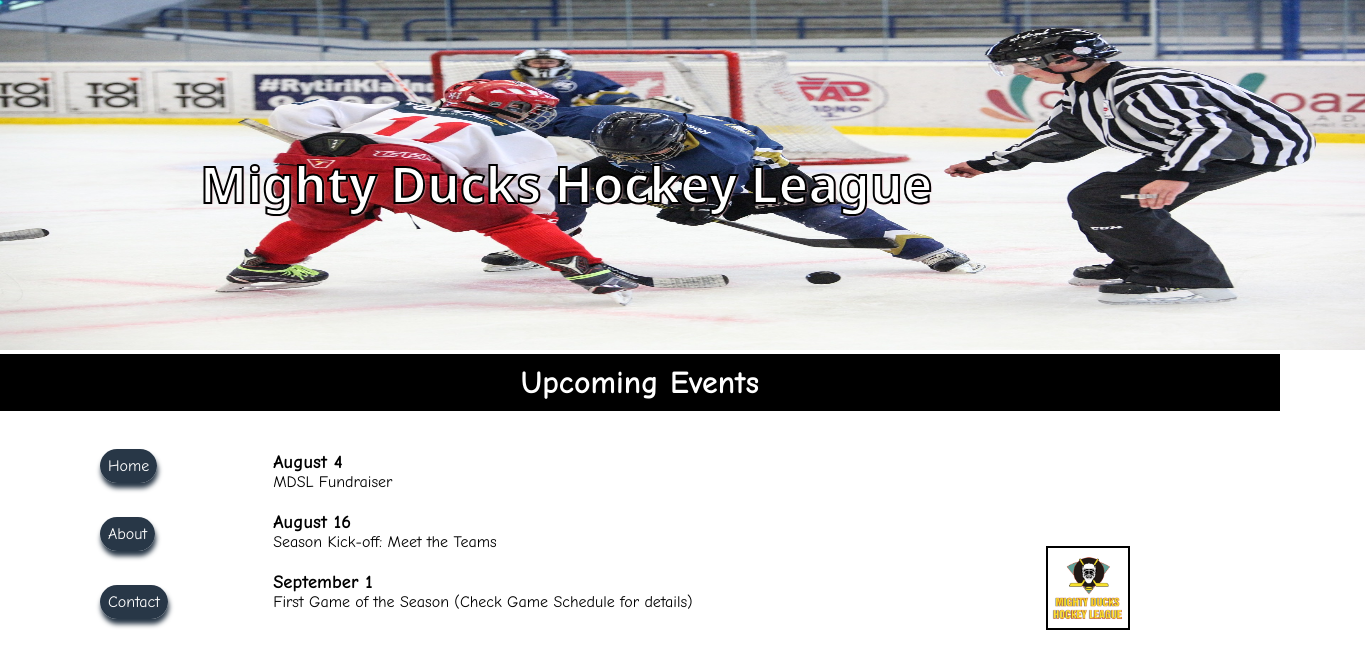
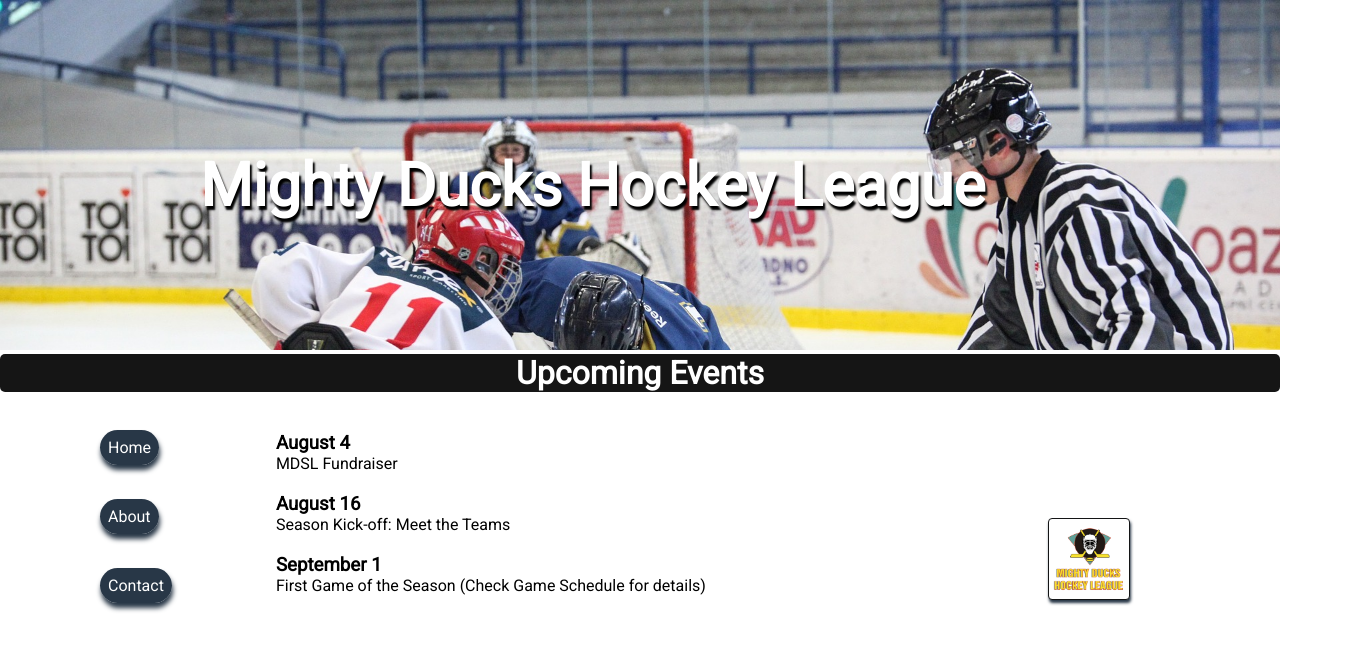
Before and after one commit to SPablo2191/frontend-mindhub, a plain HTML site: page classes/hockey/templates/index.html in a window 1280 px wide. Shown: the whole page, 1365 px wide, since content can reach past the window. Drawn offline with Linux system fonts and the light colour scheme.

Commit message:
feat: ui style upgrade

```diff
--- a/classes/hockey/assets/styles/styles.css
+++ b/classes/hockey/assets/styles/styles.css
@@ -1,6 +1,6 @@
 *{
     margin: 0;
-    font-family: 'Comic Sans MS', 'Chalkboard SE', 'Comic Neue', sans-serif;
+    font-family: 'Roboto';
     padding: 0;
 }
 section{
@@ -29,41 +29,42 @@ section > article{
     box-shadow: 1px 5px 5px #283747;
 }
 .events_title{
-    background-color: black;
+    background-color: rgba(0, 0, 0, 0.919);
+    color: white;
+    border-radius: 5px;
     width: 100%;
     height: 100%;
-    color: white;
     justify-content: center;
-    padding-top: 10px;
-    padding-bottom: 10px;
 }
 
 .banner{
     height: 350px;
-    width: 1365px;
-    margin: 0;
+    width: 100%;
+    object-fit: cover;
+    object-position: 100% 0;
 }
 .logo {
     background-color: white;
-    border: 2px solid black;
+    border-radius: 4px;
+    box-shadow: 1px 3px 3px #283747;
+    border:1px solid #131415;
     width: 5rem;
     height: 5rem;
     position: absolute;
     right: 150px;
-    bottom: 170px;
+    bottom: 200px;
 }
-header > figure,h1{
+header > h1{
     display: inline-flex;
 }
 
 .main_title{
     color: white;
-    font-family: sans;
-    -webkit-text-stroke: 2px black;
-    text-shadow: 1px 1px 2px pink;
+    /* -webkit-text-stroke: 1px black; */
+    text-shadow: 2px 4px 2px black;
     position: absolute;
     margin-top: 150px;
-    font-size: 50px;
+    font-size: 60px;
     left: 200px;
     /* right: 50px; */
 }
--- a/classes/hockey/templates/index.html
+++ b/classes/hockey/templates/index.html
@@ -5,7 +5,8 @@
     <meta http-equiv="X-UA-Compatible" content="IE=edge" />
     <meta name="viewport" content="width=device-width, initial-scale=1.0" />
     <title>Mighty Ducks Hockey League</title>
-    <link rel="shortcut icon" href="#">
+    <link rel="shortcut icon" href="#" />
+    <link href='https://fonts.googleapis.com/css?family=Roboto' rel='stylesheet'>
     <!-- <link rel="stylesheet" href="../assets/styles/styles2.css"> -->
     <link rel="stylesheet" href="../assets/styles/styles.css" />
   </head>
```
Also changed, not shown: classes/hockey/templates/about.html (+1 -0 lines), classes/hockey/templates/contact.html (+1 -0 lines).
